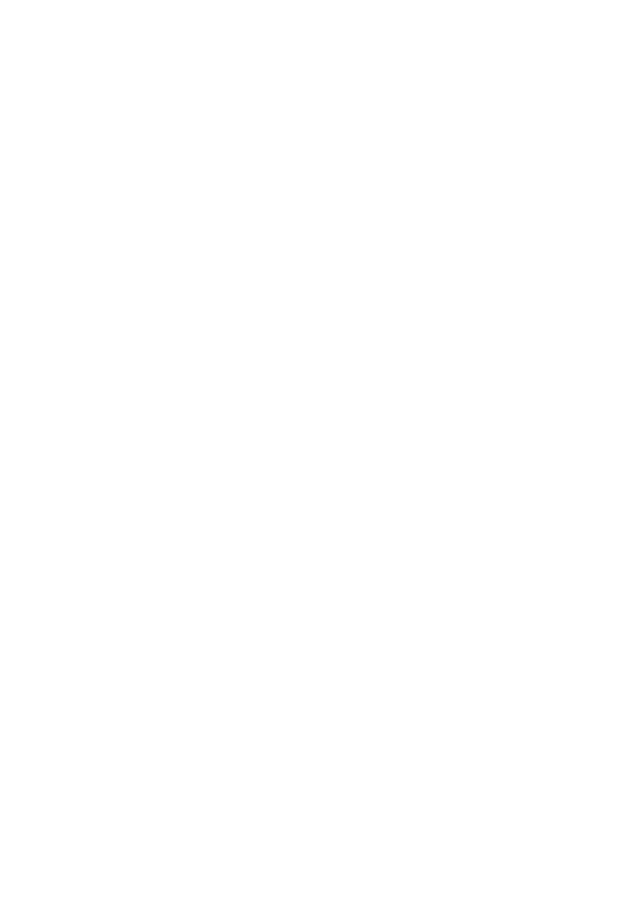
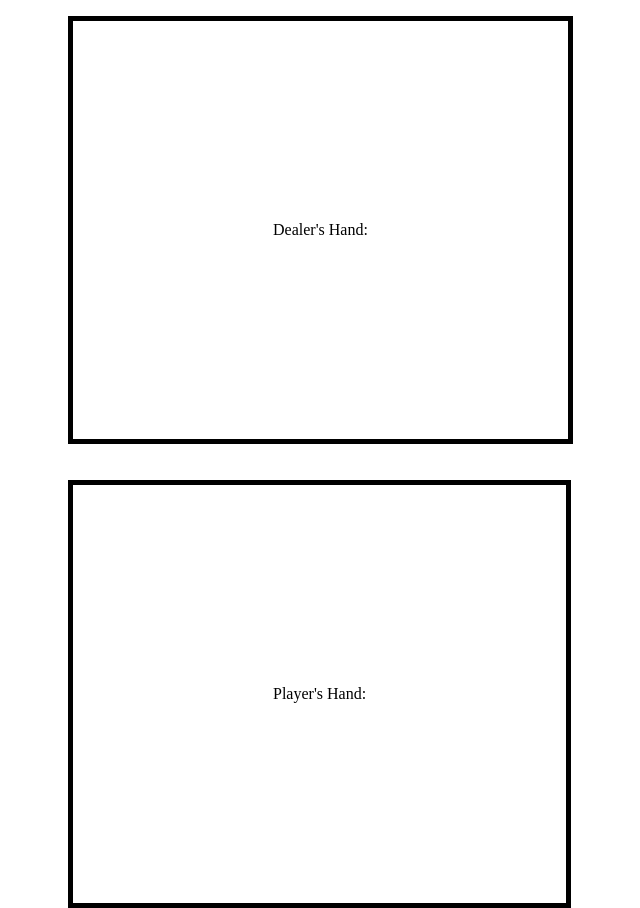
Before and after one commit to sleepyfoodie/pairedprogrammingproject, a React (Create React App) app in the folder blackjack/: page / in a window 1280 px wide. Shown: the whole page, without its empty margins (444-1084 px from the left). Before the commit the page ends 800 px from the top, so only its background shows below. Built offline with nearby package versions, Linux system fonts and the light colour scheme.

Commit message:
did function

```diff
--- a/blackjack/src/App.css
+++ b/blackjack/src/App.css
@@ -0,0 +1,22 @@
+.container{
+  position: static;
+  margin: auto;
+}
+.dealer{
+  border: 5px solid black;
+  padding: 200px;
+  position: absolute;
+  top: 2%;
+  left: 40%;
+
+}
+
+.player{
+  border: 5px solid black;
+  padding: 200px;
+  position: absolute;
+  top: 60%;
+  left: 40%
+
+
+}
--- a/blackjack/src/App.js
+++ b/blackjack/src/App.js
@@ -6,7 +6,7 @@ import Dealer from './dealerboard';
 class App extends Component {
   render() {
     return (
-      <div>
+      <div className="container">
         <Dealer />
         <Player />
       </div>
--- a/blackjack/src/cards.js
+++ b/blackjack/src/cards.js
@@ -5,8 +5,9 @@ class Cards extends Component {
 constructor(){
     super()
     this.state= {
-    cards: [
-        {
+    cards: [0,1,2,3,4,5,6,7,8,9,10,11,12,13,14,15,16,17,18,19,20,21,22,23,24,25,26,27,28,29,30,31,32,33,34,35,36,37,38,39,40,41,42,43,44,45,46,47,48,49,50,51],
+    deck: [
+            {
             name: 'twoofclubs',
             value: 2,
             image: '/cards/2_of_clubs.png'
@@ -268,8 +269,45 @@ constructor(){
         }
     ]
     }
+this.cardDealPlayer=this.cardDealPlayer.bind(this);
+this.cardDealDealer=this.cardDealDealer.bind(this);
+
 }
+
+
+
+cardDealPlayer(){
+
+for (i = 0; i<2; i++){
+    var index = Math.floor((Math.random() * this.state.cards.length))
+    if(index == this.state.cards.length +1){
+        index = Math.floor((Math.random() * this.state.cards.length))
+    }
+    else{
+    playersHand.push(this.state.cards[index]);
+    this.state.cards.splice(i,1)
+    }
+}
+};
+
+cardDealDealer(){
+
+for (i = 0; i<2; i++){
+    var index = Math.floor((Math.random() * this.state.cards.length))
+    if(index == this.state.cards.length +1){
+        index = Math.floor((Math.random() * this.state.cards.length))
+    }
+    else{
+    dealersHand.push(this.state.cards[index]);
+    this.state.cards.splice(i,1)
+    }
+}
+};
+
   render() {
+let playersHand = [];
+let dealersHand = [];
+
     return (
       <div>
 
--- a/blackjack/src/dealerboard.js
+++ b/blackjack/src/dealerboard.js
@@ -1,11 +1,14 @@
 import React, { Component } from 'react';
 import Cards from './cards';
+import './App.css'
 
 class Dealer extends Component {
   render() {
     return (
       <div>
-        <Cards />
+    <dealerbbox className="dealer">
+     Dealer's Hand:
+     </dealerbbox>
       </div>
     );
   }
--- a/blackjack/src/playerboard.js
+++ b/blackjack/src/playerboard.js
@@ -1,11 +1,14 @@
 import React, { Component } from 'react';
 import Cards from './cards';
+import './App.css';
 
 class Player extends Component {
   render() {
     return (
       <div>
-        <Cards />
+          <playerbox className="player">
+     Player's Hand:
+        </playerbox>
       </div>
     );
   }
```
